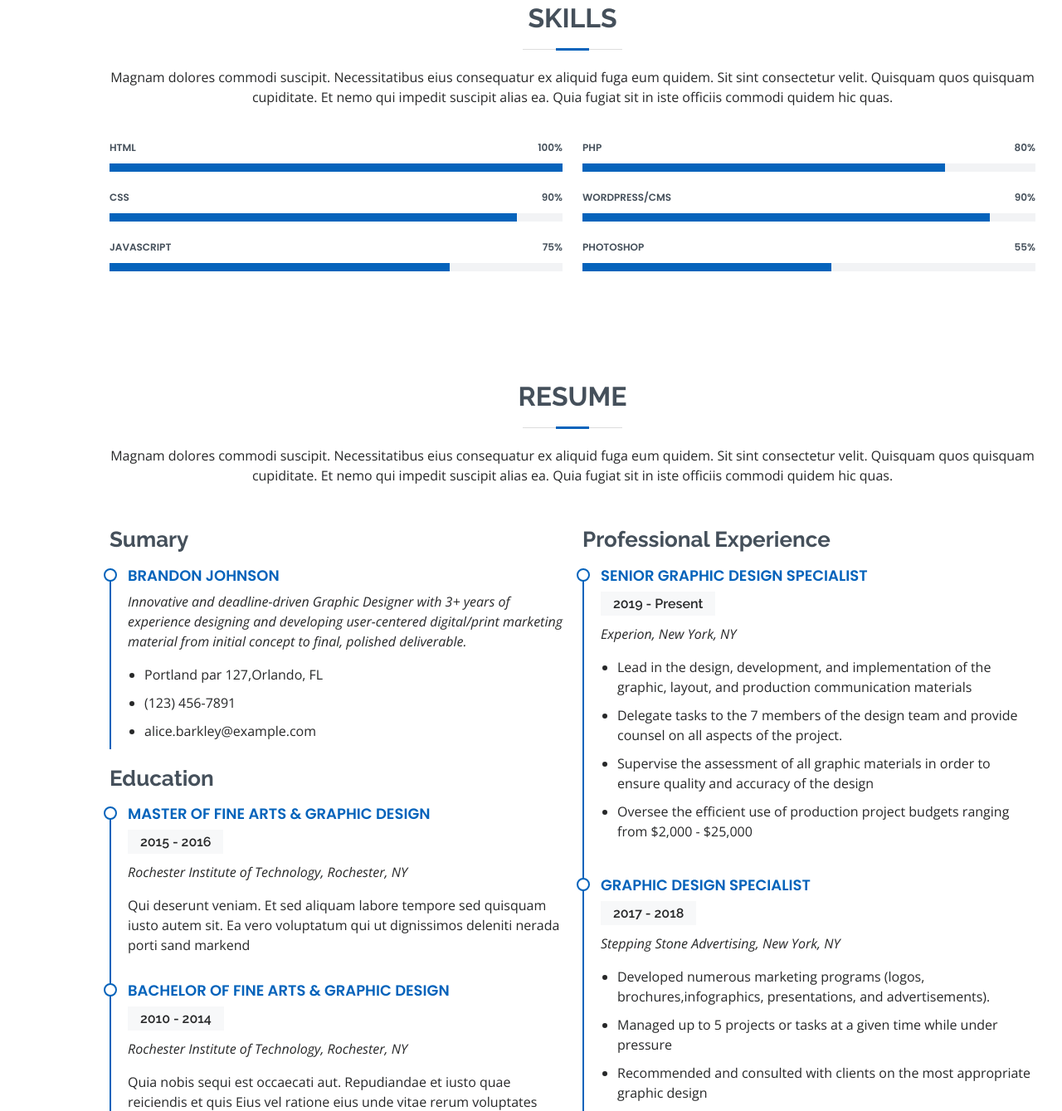
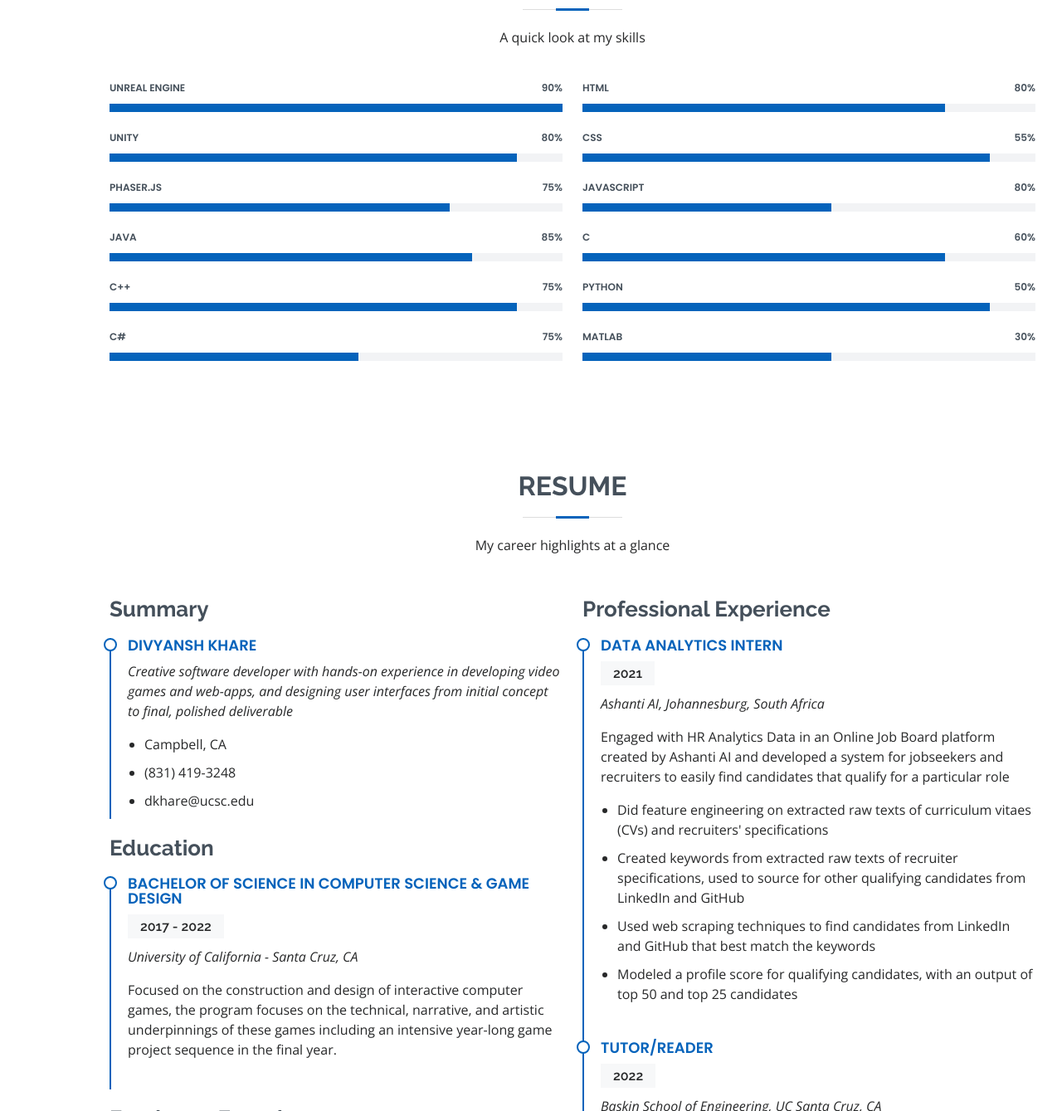
Before and after one commit to T-98/MyResume, a plain HTML site: page index.html in a window 1280 px wide. Shown: the part 2100-3439 px from the top of the page at 83% size. Drawn offline with nearby package versions, Linux system fonts and the light colour scheme.

Commit message:
Updated Resume Section

```diff
--- a/assets/js/main.js
+++ b/assets/js/main.js
@@ -151,7 +151,7 @@
     });
   }
 
-  const typed2 = select('.typed-2')
+  /*const typed2 = select('.typed-2')
   if (typed2) {
     let typed_strings = typed2.getAttribute('data-typed-items')
     typed_strings = typed_strings.split('.')
@@ -163,7 +163,7 @@
       backDelay: 2000000
     });
   }
-
+*/
   /**
    * Skills animation
    */
--- a/index.html
+++ b/index.html
@@ -24,15 +24,9 @@
   <link href="assets/vendor/glightbox/css/glightbox.min.css" rel="stylesheet">
   <link href="assets/vendor/swiper/swiper-bundle.min.css" rel="stylesheet">
 
-  <!-- Template Main CSS File -->
+  <!-- Main CSS File -->
   <link href="assets/css/style.css" rel="stylesheet">
 
-  <!-- =======================================================
-  * Template Name: MyResume - v4.8.1
-  * Template URL: https://bootstrapmade.com/free-html-bootstrap-template-my-resume/
-  * Author: BootstrapMade.com
-  * License: https://bootstrapmade.com/license/
-  ======================================================== -->
 </head>
 
 <body>
@@ -58,6 +52,14 @@
 
   <!-- ======= Hero Section ======= -->
   <section id="hero" class="d-flex flex-column justify-content-center">
+   <!-- <div class="bg-video">
+      <video class="bg-video__content" autoplay muted loop>
+        <source src="assets/img/bg-video.mp4" type="video/mp4">
+        <source src="assets/img/bg-video.webm" type="video/webm">
+        Your browser is not supported!
+      </video>
+    </div>-->
+
     <div class="container" data-aos="zoom-in" data-aos-delay="100">
       <h1>Divyansh Khare</h1>
       <p>I'm a <span class="typed" data-typed-items="Bachelor of Science in Computer Science and Game Design, Video Game Developer, Software Engineer"></span></p>
@@ -79,7 +81,7 @@
 
         <div class="section-title">
           <h2>About</h2>
-          <p><span class="typed-2" data-typed-items="Creative software developer and video game designer with hands-on experience in developing web-apps, video games, creating user interface, as well as curating experiences through design and explorative data analytics."></span></p>
+          <p></p>
         </div>
 
         <div class="row">
@@ -87,8 +89,8 @@
             <img src="assets/img/profile-img.jpg" class="img-fluid" alt="">
           </div>
           <div class="col-lg-8 pt-4 pt-lg-0 content">
-            <h3>Video Game Designer &amp; Web Developer.</h3>
-            <p class="fst-italic">Lorem ipsum dolor sit amet, consectetur adipiscing elit, sed do eiusmod tempor incididunt ut labore et doloremagna aliqua.</p>
+            <h3>Video Game Developer &amp; Software Engineer</h3>
+            <p class="fst-italic">Basic Informartion</p>
             <div class="row">
               <div class="col-lg-6">
                 <ul>
@@ -107,10 +109,7 @@
                 </ul>
               </div>
             </div>
-            <p>
-              Officiis eligendi itaque labore et dolorum mollitia officiis optio vero. Quisquam sunt adipisci omnis et ut. Nulla accusantium dolor incidunt officia tempore. Et eius omnis.
-              Cupiditate ut dicta maxime officiis quidem quia. Sed et consectetur qui quia repellendus itaque neque. Aliquid amet quidem ut quaerat cupiditate. Ab et eum qui repellendus omnis culpa magni laudantium dolores.
-            </p>
+            <p>Please feel free to reach out for any queries or opportunities</p>
           </div>
         </div>
 
@@ -123,7 +122,7 @@
 
         <div class="section-title">
           <h2>Facts</h2>
-          <p>Magnam dolores commodi suscipit. Necessitatibus eius consequatur ex aliquid fuga eum quidem. Sit sint consectetur velit. Quisquam quos quisquam cupiditate. Et nemo qui impedit suscipit alias ea. Quia fugiat sit in iste officiis commodi quidem hic quas.</p>
+          <p>My career so far in numbers</p>
         </div>
 
         <div class="row">
@@ -171,7 +170,7 @@
 
         <div class="section-title">
           <h2>Skills</h2>
-          <p>Magnam dolores commodi suscipit. Necessitatibus eius consequatur ex aliquid fuga eum quidem. Sit sint consectetur velit. Quisquam quos quisquam cupiditate. Et nemo qui impedit suscipit alias ea. Quia fugiat sit in iste officiis commodi quidem hic quas.</p>
+          <p>A quick look at my skills</p>
         </div>
 
         <div class="row skills-content">
@@ -179,21 +178,21 @@
           <div class="col-lg-6">
 
             <div class="progress">
-              <span class="skill">HTML <i class="val">100%</i></span>
+              <span class="skill">Unreal Engine <i class="val">90%</i></span>
               <div class="progress-bar-wrap">
                 <div class="progress-bar" role="progressbar" aria-valuenow="100" aria-valuemin="0" aria-valuemax="100"></div>
               </div>
             </div>
 
             <div class="progress">
-              <span class="skill">CSS <i class="val">90%</i></span>
+              <span class="skill">Unity <i class="val">80%</i></span>
               <div class="progress-bar-wrap">
                 <div class="progress-bar" role="progressbar" aria-valuenow="90" aria-valuemin="0" aria-valuemax="100"></div>
               </div>
             </div>
 
             <div class="progress">
-              <span class="skill">JavaScript <i class="val">75%</i></span>
+              <span class="skill">Phaser.js <i class="val">75%</i></span>
               <div class="progress-bar-wrap">
                 <div class="progress-bar" role="progressbar" aria-valuenow="75" aria-valuemin="0" aria-valuemax="100"></div>
               </div>
@@ -204,26 +203,72 @@
           <div class="col-lg-6">
 
             <div class="progress">
-              <span class="skill">PHP <i class="val">80%</i></span>
+              <span class="skill">HTML <i class="val">80%</i></span>
               <div class="progress-bar-wrap">
                 <div class="progress-bar" role="progressbar" aria-valuenow="80" aria-valuemin="0" aria-valuemax="100"></div>
               </div>
             </div>
 
             <div class="progress">
-              <span class="skill">WordPress/CMS <i class="val">90%</i></span>
+              <span class="skill">CSS <i class="val">55%</i></span>
               <div class="progress-bar-wrap">
                 <div class="progress-bar" role="progressbar" aria-valuenow="90" aria-valuemin="0" aria-valuemax="100"></div>
               </div>
             </div>
 
             <div class="progress">
-              <span class="skill">Photoshop <i class="val">55%</i></span>
+              <span class="skill">Javascript <i class="val">80%</i></span>
               <div class="progress-bar-wrap">
                 <div class="progress-bar" role="progressbar" aria-valuenow="55" aria-valuemin="0" aria-valuemax="100"></div>
               </div>
             </div>
 
+          </div>
+
+          <div class="col-lg-6">
+            <div class="progress">
+              <span class="skill">Java <i class="val">85%</i></span>
+              <div class="progress-bar-wrap">
+                <div class="progress-bar" role="progressbar" aria-valuenow="80" aria-valuemin="0" aria-valuemax="100"></div>
+              </div>
+            </div>
+
+            <div class="progress">
+              <span class="skill">C++ <i class="val">75%</i></span>
+              <div class="progress-bar-wrap">
+                <div class="progress-bar" role="progressbar" aria-valuenow="90" aria-valuemin="0" aria-valuemax="100"></div>
+              </div>
+            </div>
+
+            <div class="progress">
+              <span class="skill">C# <i class="val">75%</i></span>
+              <div class="progress-bar-wrap">
+                <div class="progress-bar" role="progressbar" aria-valuenow="55" aria-valuemin="0" aria-valuemax="100"></div>
+              </div>
+            </div>
+          </div>
+
+          <div class="col-lg-6">
+            <div class="progress">
+              <span class="skill">C <i class="val">60%</i></span>
+              <div class="progress-bar-wrap">
+                <div class="progress-bar" role="progressbar" aria-valuenow="80" aria-valuemin="0" aria-valuemax="100"></div>
+              </div>
+            </div>
+
+            <div class="progress">
+              <span class="skill">Python<i class="val">50%</i></span>
+              <div class="progress-bar-wrap">
+                <div class="progress-bar" role="progressbar" aria-valuenow="90" aria-valuemin="0" aria-valuemax="100"></div>
+              </div>
+            </div>
+
+            <div class="progress">
+              <span class="skill">MATLAB <i class="val">30%</i></span>
+              <div class="progress-bar-wrap">
+                <div class="progress-bar" role="progressbar" aria-valuenow="55" aria-valuemin="0" aria-valuemax="100"></div>
+              </div>
+            </div>
           </div>
 
         </div>
@@ -237,61 +282,101 @@
 
         <div class="section-title">
           <h2>Resume</h2>
-          <p>Magnam dolores commodi suscipit. Necessitatibus eius consequatur ex aliquid fuga eum quidem. Sit sint consectetur velit. Quisquam quos quisquam cupiditate. Et nemo qui impedit suscipit alias ea. Quia fugiat sit in iste officiis commodi quidem hic quas.</p>
+          <p>My career highlights at a glance</p>
         </div>
 
         <div class="row">
           <div class="col-lg-6">
-            <h3 class="resume-title">Sumary</h3>
+            <h3 class="resume-title">Summary</h3>
             <div class="resume-item pb-0">
-              <h4>Brandon Johnson</h4>
-              <p><em>Innovative and deadline-driven Graphic Designer with 3+ years of experience designing and developing user-centered digital/print marketing material from initial concept to final, polished deliverable.</em></p>
+              <h4>Divyansh Khare</h4>
+              <p><em>Creative software developer with hands-on experience in developing video games and web-apps,
+                and designing user interfaces from initial concept to final, polished deliverable</em></p>
               <ul>
-                <li>Portland par 127,Orlando, FL</li>
-                <li>(123) 456-7891</li>
-                <li>alice.barkley@example.com</li>
+                <li>Campbell, CA</li>
+                <li>(831) 419-3248</li>
+                <li>dkhare@ucsc.edu</li>
               </ul>
             </div>
 
             <h3 class="resume-title">Education</h3>
             <div class="resume-item">
-              <h4>Master of Fine Arts &amp; Graphic Design</h4>
-              <h5>2015 - 2016</h5>
-              <p><em>Rochester Institute of Technology, Rochester, NY</em></p>
-              <p>Qui deserunt veniam. Et sed aliquam labore tempore sed quisquam iusto autem sit. Ea vero voluptatum qui ut dignissimos deleniti nerada porti sand markend</p>
+              <h4>Bachelor of Science in Computer Science &amp; Game Design</h4>
+              <h5>2017 - 2022</h5>
+              <p><em>University of California - Santa Cruz, CA</em></p>
+              <p>Focused on the construction and design of interactive
+                computer games, the program focuses on the technical,
+                narrative, and artistic underpinnings of these games
+                including an intensive year-long game project sequence in the final year.
+              </p>
             </div>
-            <div class="resume-item">
+           <!-- <div class="resume-item">
               <h4>Bachelor of Fine Arts &amp; Graphic Design</h4>
               <h5>2010 - 2014</h5>
               <p><em>Rochester Institute of Technology, Rochester, NY</em></p>
-              <p>Quia nobis sequi est occaecati aut. Repudiandae et iusto quae reiciendis et quis Eius vel ratione eius unde vitae rerum voluptates asperiores voluptatem Earum molestiae consequatur neque etlon sader mart dila</p>
+              <p>
+              </p>
             </div>
+            -->
+            <h3 class="resume-title">Freelance Experience</h3>
+            <div class="resume-item">
+              <h4>Robotics &amp; Software Engineer</h4>
+              <h5>2020</h5>
+              <p><em>RKD Engineering, CA</em></p>
+              <p>
+                Operated nano mill by utilizing smoothie-board with
+                Raspbian OS, raspberry pi 4. Utilized micro-controllers and
+                effectively integrated software, designed and created for
+                Nano CNC milling machine, which led to an about 10%
+                increase in user satisfaction and retention
+              </p>
+              <ul>
+                <li>Collated user settings within profiles via profile-based application formation and ascertained user interactive behavior</li>
+                <li>Enhanced smoothie-board accuracy by devising technical solution as per requirements and enabled X, Y, and Z axes movement with pinpoint precision via the LPC 1700 micro-controller</li>
+                <li>Employed computer graphics techniques in rendering 3D graphics of gaskets and determined dimensions via front-end interactive UI to enhance user experience</li>
+              </ul>
+            </div>
+
           </div>
+
           <div class="col-lg-6">
             <h3 class="resume-title">Professional Experience</h3>
             <div class="resume-item">
-              <h4>Senior graphic design specialist</h4>
-              <h5>2019 - Present</h5>
-              <p><em>Experion, New York, NY </em></p>
+              <h4>Data Analytics Intern</h4>
+              <h5>2021</h5>
+              <p><em>Ashanti AI, Johannesburg, South Africa</em></p>
+              <p>Engaged with HR Analytics Data in an Online Job Board platform created by Ashanti AI and developed a system for
+                jobseekers and recruiters to easily find candidates that qualify for a particular role
+              </p>
               <ul>
-                <li>Lead in the design, development, and implementation of the graphic, layout, and production communication materials</li>
-                <li>Delegate tasks to the 7 members of the design team and provide counsel on all aspects of the project. </li>
-                <li>Supervise the assessment of all graphic materials in order to ensure quality and accuracy of the design</li>
-                <li>Oversee the efficient use of production project budgets ranging from $2,000 - $25,000</li>
+                <li>Did feature engineering on extracted raw texts of curriculum vitaes (CVs) and recruiters' specifications</li>
+                <li>Created keywords from extracted raw texts of recruiter specifications, used to source for other qualifying candidates from LinkedIn and GitHub</li>
+                <li>Used web scraping techniques to find candidates from LinkedIn and GitHub that best match the keywords</li>
+                <li>Modeled a profile score for qualifying candidates, with an output of top 50 and top 25 candidates</li>
               </ul>
             </div>
             <div class="resume-item">
-              <h4>Graphic design specialist</h4>
-              <h5>2017 - 2018</h5>
-              <p><em>Stepping Stone Advertising, New York, NY</em></p>
+              <h4>Tutor/Reader</h4>
+              <h5>2022</h5>
+              <p><em>Baskin School of Engineering, UC Santa Cruz, CA</em></p>
+              <p>Assessed student performance, initiated and implemented process improvement, as well as provided resolution for problems</p>
               <ul>
-                <li>Developed numerous marketing programs (logos, brochures,infographics, presentations, and advertisements).</li>
-                <li>Managed up to 5 projects or tasks at a given time while under pressure</li>
+                <li>Corrected, fixed, and optimized code while providing one on one feedback and need-based suggestions</li>
+                <li>Scheduled and held office hours/sections to teach, answer, and clarify problems and doubts related to game development in phaser.js</li>
                 <li>Recommended and consulted with clients on the most appropriate graphic design</li>
-                <li>Created 4+ design presentations and proposals a month for clients and account managers</li>
+                <li>Graded student projects across a wide variety of implementations, styles, and techniques</li>
               </ul>
             </div>
+            <div class="resume-title">Relevant Coursework</div>
+            <div class="resume-item">
+              <h4>Video Game Development</h4>
+              <p>Artificial Intelligence for Games, Procedural Content Generation, Interactive Narrative, Computer Graphics, Game Engines, Game Systems, Procedural Audio, Human-Computer Interaction</p>
           </div>
+          <div class="resume-item">
+            <h4>Computer Science</h4>
+            <p>Generic Programming, Data Structures and Algorithms, Object Oriented Programming, Computer Systems and Assembly Language, Front-End Web Development</p>
+          </div>
+
         </div>
 
       </div>
@@ -642,19 +727,19 @@
               <div class="address">
                 <i class="bi bi-geo-alt"></i>
                 <h4>Location:</h4>
-                <p>A108 Adam Street, New York, NY 535022</p>
+                <p>Campbell, CA 95008</p>
               </div>
 
               <div class="email">
                 <i class="bi bi-envelope"></i>
                 <h4>Email:</h4>
-                <p>info@example.com</p>
+                <p>dkhare@ucsc.edu</p>
               </div>
 
               <div class="phone">
                 <i class="bi bi-phone"></i>
                 <h4>Call:</h4>
-                <p>+1 5589 55488 55s</p>
+                <p>+1 831-419-3248</p>
               </div>
 
             </div>
```
Also changed, not shown: assets/css/style.css (+18 -0 lines), assets/img/hero-bg.jpg, assets/img/hero-bg1.jpg (added).
